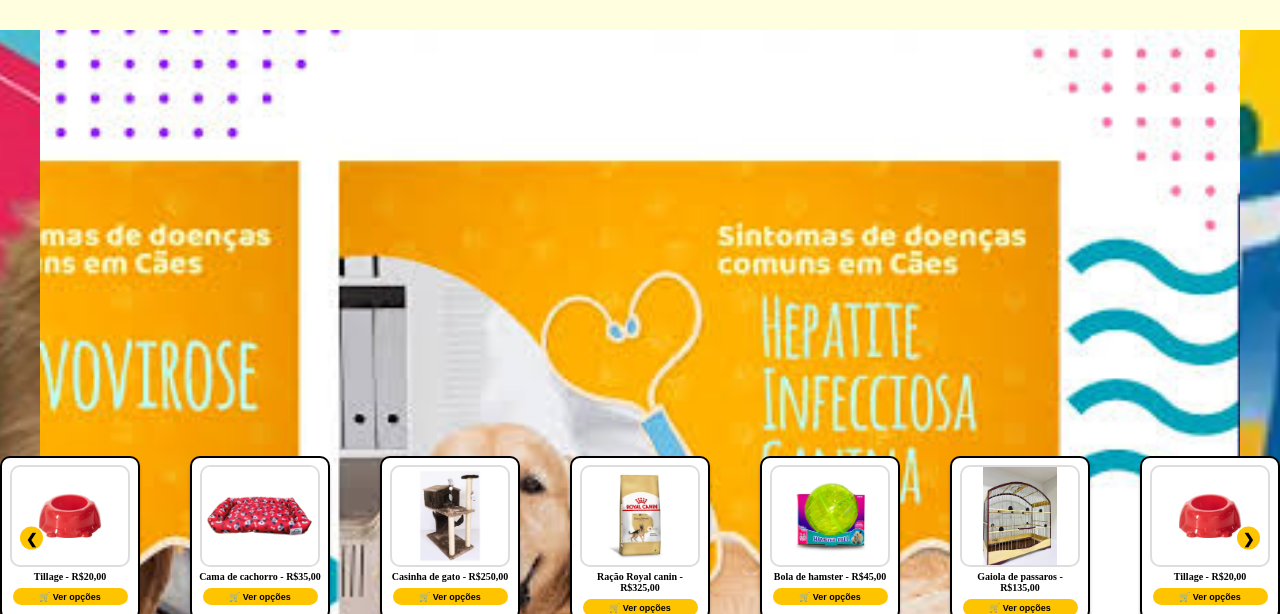
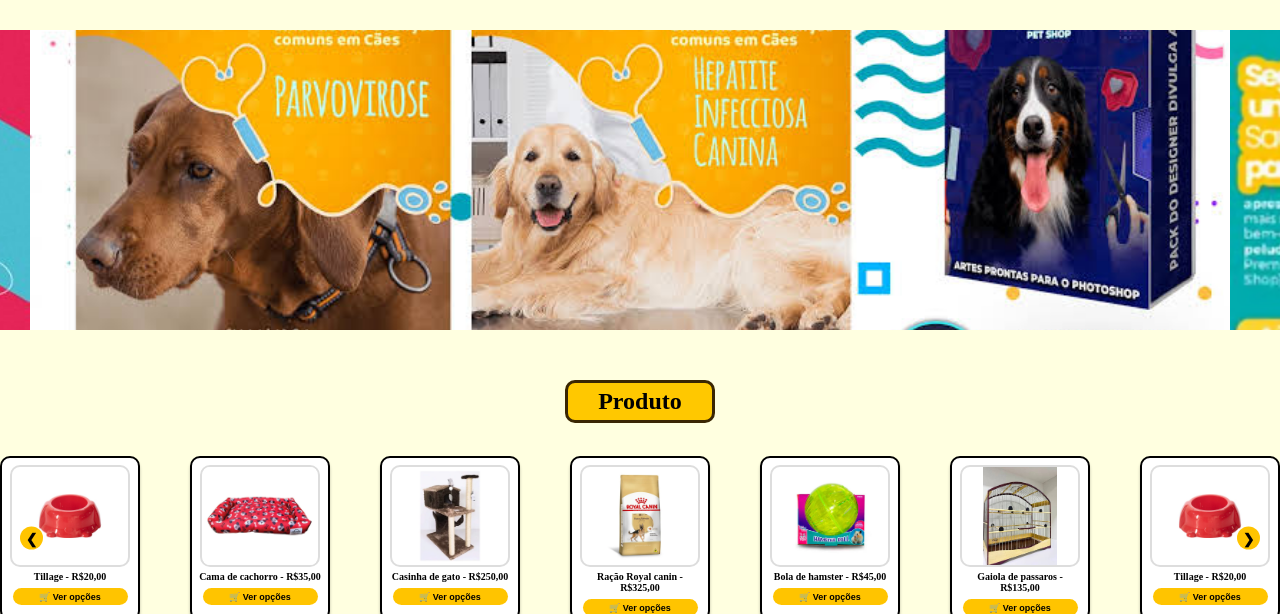
Before and after one commit to Eferrari99/T.C.C, a plain HTML site: page index.html in a window 1280 px wide. Shown: the part 96-710 px from the top of the page. Drawn offline with nearby package versions, Linux system fonts and the light colour scheme.

Commit message:
fix: resolve problema de altura no carrossel

```diff
--- a/css/estilo.css
+++ b/css/estilo.css
@@ -74,8 +74,9 @@ body {
 #carrossel {
     width: 1200px;
     height: 300px;
-    position:relative;
-    margin: 30px auto;
+
+    position: relative;
+    margin: 30px ;
 }
 
 .imagens {
@@ -86,7 +87,7 @@ body {
 
 .imagens img {
     width: 1200px;
-    height: 1000px;
+    height: 300px;
     flex-shrink: 0;
     object-fit: cover;
 }
```
